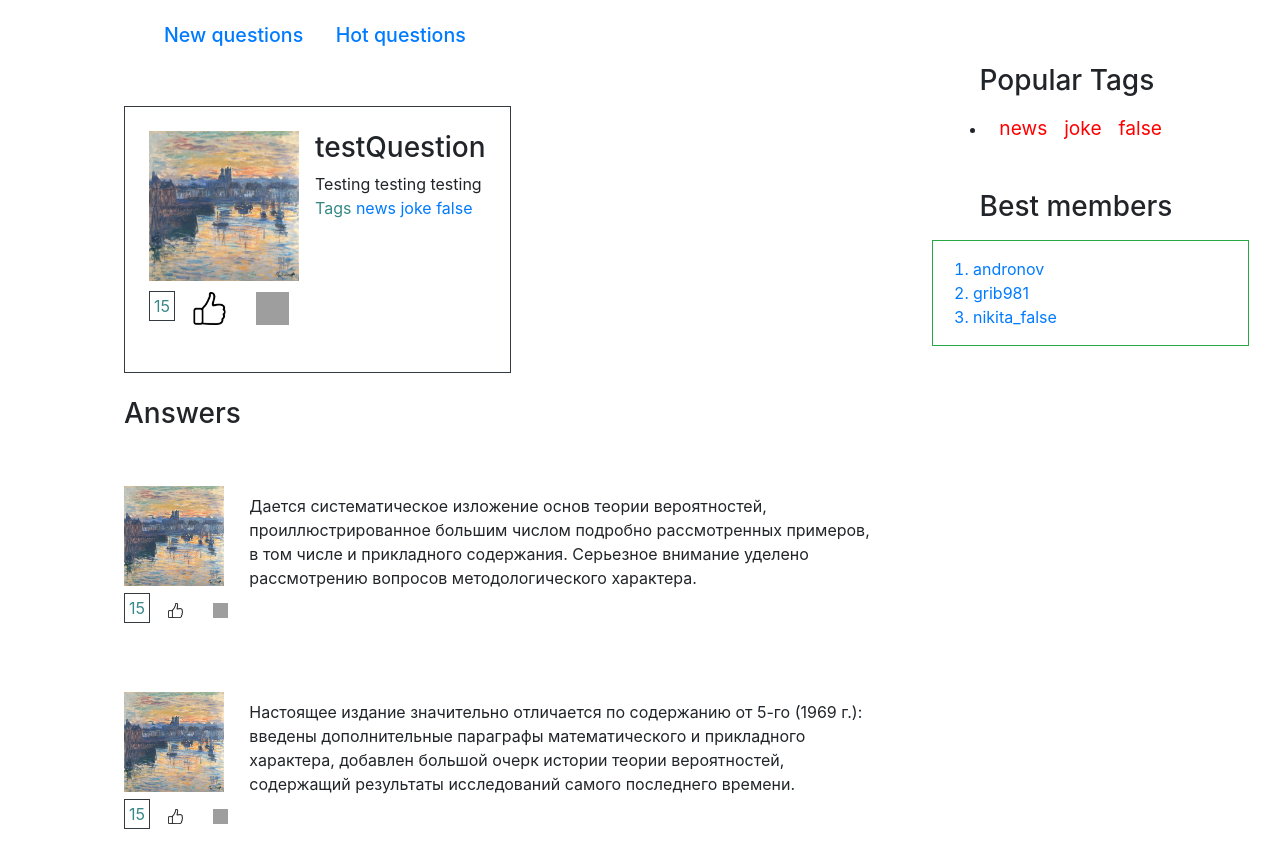
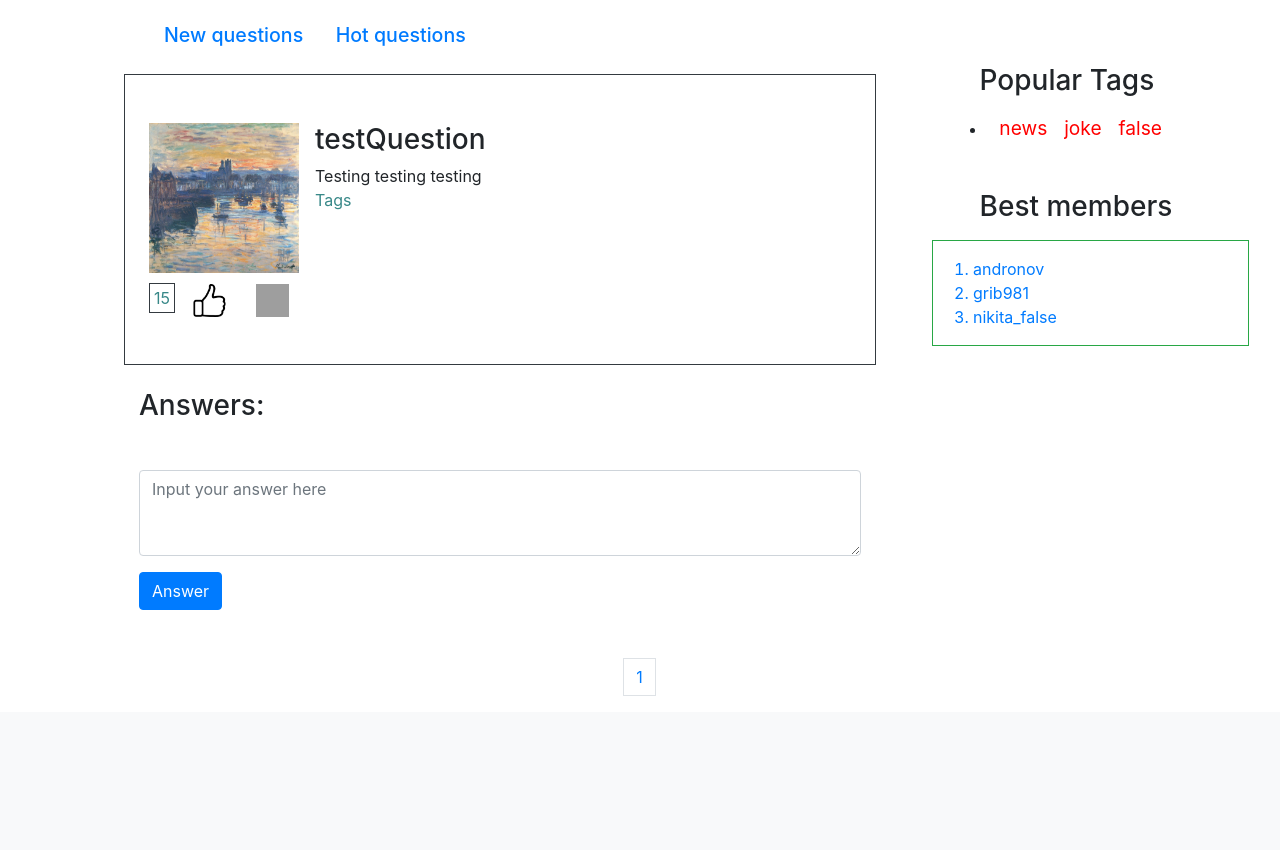
Before and after one commit to Andronovdima/aksMe, a Django app: page /question/1/ in a window 1280 px wide. Shown: the part 93-943 px from the top of the page. After the commit the page ends 789 px from the top, so only its background shows below. Run offline with Django 3.2, Linux system fonts and the light colour scheme; data comes from the database, SQL or seed files in the repository; both versions use the stored data as it was after the commit; some libraries are stand-ins or nearby versions; grey boxes are pictures that could not be loaded.

Commit message:
added views of tags(question tags) on html

```diff
--- a/asker/models.py
+++ b/asker/models.py
@@ -27,6 +27,9 @@
     def popular_tags(self):
         return self.order_by('-count')[:20]
 
+    def question_tags (self, question):
+        return question.tag_set.all.order_by('-count')[:3]
+
 
 class Profile (models.Model):
     user = models.OneToOneField(settings.AUTH_USER_MODEL, on_delete=models.CASCADE , null = True)
@@ -49,24 +52,25 @@
 
 class Question(models.Model):
     author = models.ForeignKey(
-        to = Profile , on_delete=models.CASCADE , null = True
+        to=Profile, on_delete=models.CASCADE, null=True
     )
     rating = models.IntegerField(default=0)
     title = models.CharField(max_length=128)
     text = models.TextField()
-    created_at = models.DateTimeField(auto_now_add = True)
+    created_at = models.DateTimeField(auto_now_add=True)
     tags = models.ManyToManyField(to=Tag)
+    amountAnswers = models.IntegerField(default=0)
     objects = QuestionManager()
 
     def __str__(self):
         return self.title
 
 
-
 class Answer (models.Model):
     author = models.ForeignKey(to=Profile, on_delete=models.CASCADE )
     text = models.TextField()
     question = models.ForeignKey(to=Question , on_delete=models.CASCADE)
+
     def __str__(self):
         return self.question.title
 
--- a/templates/question.html
+++ b/templates/question.html
@@ -10,8 +10,8 @@
               <a class = "notimp" href="{% url 'index' %}">New questions</a>
               <a class = "notimp" href="{% url 'hot' %}">Hot questions</a>
           </h3>
-          <div class="row">
-            <div class="media mt-5 p-4 border border-dark">
+          <div class="row border border-dark mt-4">
+            <div class="media mt-4 p-4">
               <div class="col -1 p-0">
                 <p class="mb-1"><img src="{% static "img/port.jpg" %}" width="150px" height="150px" class="mr-3" alt="pic"></p>
                 <p>
@@ -25,7 +25,7 @@
                   <h3 class="mt-0 ">{{ question.title }}</h3>
                     {{ question.text }}
                     <p>Tags
-                        {% for tag in popular_tags %}
+                        {% for tag in question.tags.all %}
                             <a href="{% url 'tag' tag.tagname %}"> {{tag.tagname}}</a>
                         {% endfor %}
                     </p>
@@ -33,49 +33,40 @@
               </div>
             </div>
           </div>
-          <div class="row mt-4">
-            <h3>Answers</h3>
+
+{# Answers #}
+        <h3 class="mt-4">Answers:</h3>
+        {% for answer in answers %}
+          <div class="row">
             <div class="media mt-5 ">
               <div class="col -1 p-0">
                 <p class="mb-1"><img src="{% static "img/port.jpg" %}" width="100px" height="100px" class="mr-3" alt="pic"></p>
                 <p>
                   <span class="border border-dark p-1">15</span>
-                  <button class="btn btn-link m-0"><img src="{% static "img/like.png" %}" width="15px" height="15px"></button>
-                  <button class="btn btn-link"><img src="{% static "img/dislike.png" %}" width="15px" height="15px"></button>
+                  <button class="btn btn-link m-0 p-1"><img src="{% static "img/like.png" %}" width="15px" height="15px"></button>
+                  <button class="btn btn-link p-1"><img src="{% static "img/dislike.png" %}" width="15px" height="15px"></button>
                 </p>
               </div>
               <div class="col-10 p-0">
                 <div class="media-body">
                   <h5 class="mt-0"></h5>
-                    Дается систематическое изложение основ теории вероятностей, проиллюстрированное большим числом подробно рассмотренных примеров, в том числе и прикладного содержания. Серьезное внимание уделено рассмотрению
-                    вопросов методологического характера.
+                   {{ answer.text }}
                 </div>
               </div>
             </div>
           </div>
-          <div class="row">
-            <div class="media mt-5 ">
-              <div class="col -1 p-0">
-                <p class="mb-1"><img src="{% static "img/port.jpg" %}" width="100px" height="100px" class="mr-3" alt="pic"></p>
-                <p>
-                    <span class="border border-dark p-1">15</span>
-                    <button class="btn btn-link"><img src="{% static "img/like.png" %}" width="15px" height="15px"></button>
-                    <button class="btn btn-link"><img src="{% static "img/dislike.png" %}" width="15px" height="15px"></button>
-                </p>
+        {% endfor %}
+          <form class="mt-5">
+              <div class="form-group">
+              <textarea class="form-control" id="exampleFormControlTextarea1" rows="3" placeholder="Input your answer here"></textarea>
               </div>
-              <div class="col-10 p-0">
-                <div class="media-body">
-                  <h5 class="mt-0"></h5>
-                    Настоящее издание значительно отличается по содержанию от 5-го (1969 г.):
-                    введены дополнительные параграфы математического и прикладного характера, добавлен большой очерк истории теории вероятностей, содержащий результаты исследований самого последнего времени.
-                </div>
-              </div>
-            </div>
-          </div>
+              <button type="submit" class="btn btn-primary">Answer</button>
+          </form>
         </div>
+
     {% endblock %}
 
 
     {% block paginator %}
-{#        {% include 'paginator.html' with page=answers %}#}
+        {% include 'paginator.html' with page=answers %}
     {% endblock %}
--- a/templates/settings.html
+++ b/templates/settings.html
@@ -8,7 +8,8 @@
 {% block content %}
     <div class="col -8">
         <div class="row">
-            <form>
+            <h3>Settings: DR.Pepper</h3>
+            <form class=" mt-4">
                 <div class="form-group row">
                     <label for="colFormLabelLg" class="col-sm-3 col-form-label col-form-label-lg">Login</label>
                     <div class="col-sm-9">
```
Also changed, not shown: asker/views.py (+8 -8 lines), templates/ask.html (+8 -7 lines), templates/index.html (+8 -2 lines), Ask_me.sqlite3, asker/migrations/0008_question_amountanswers.py (added).
